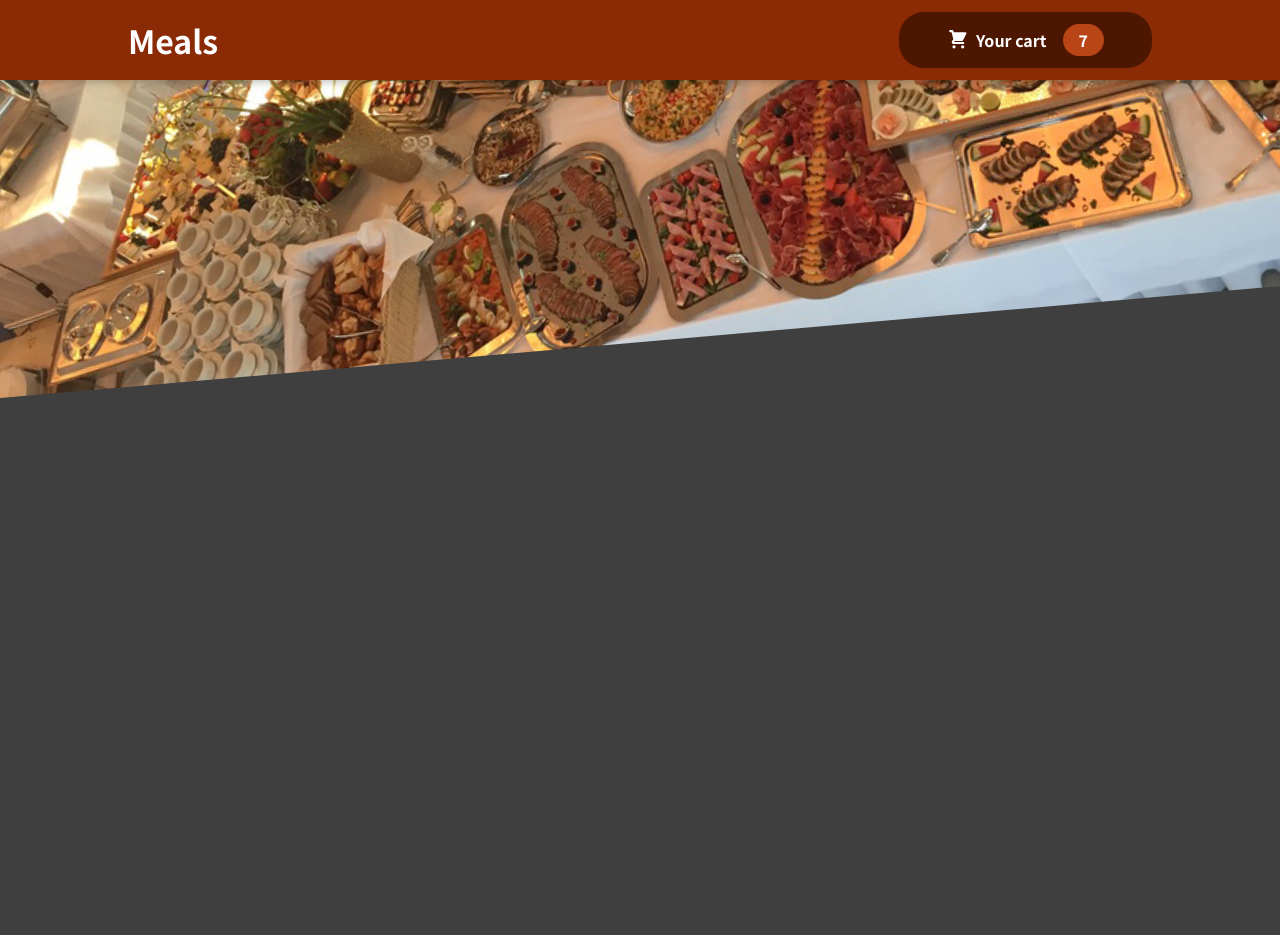
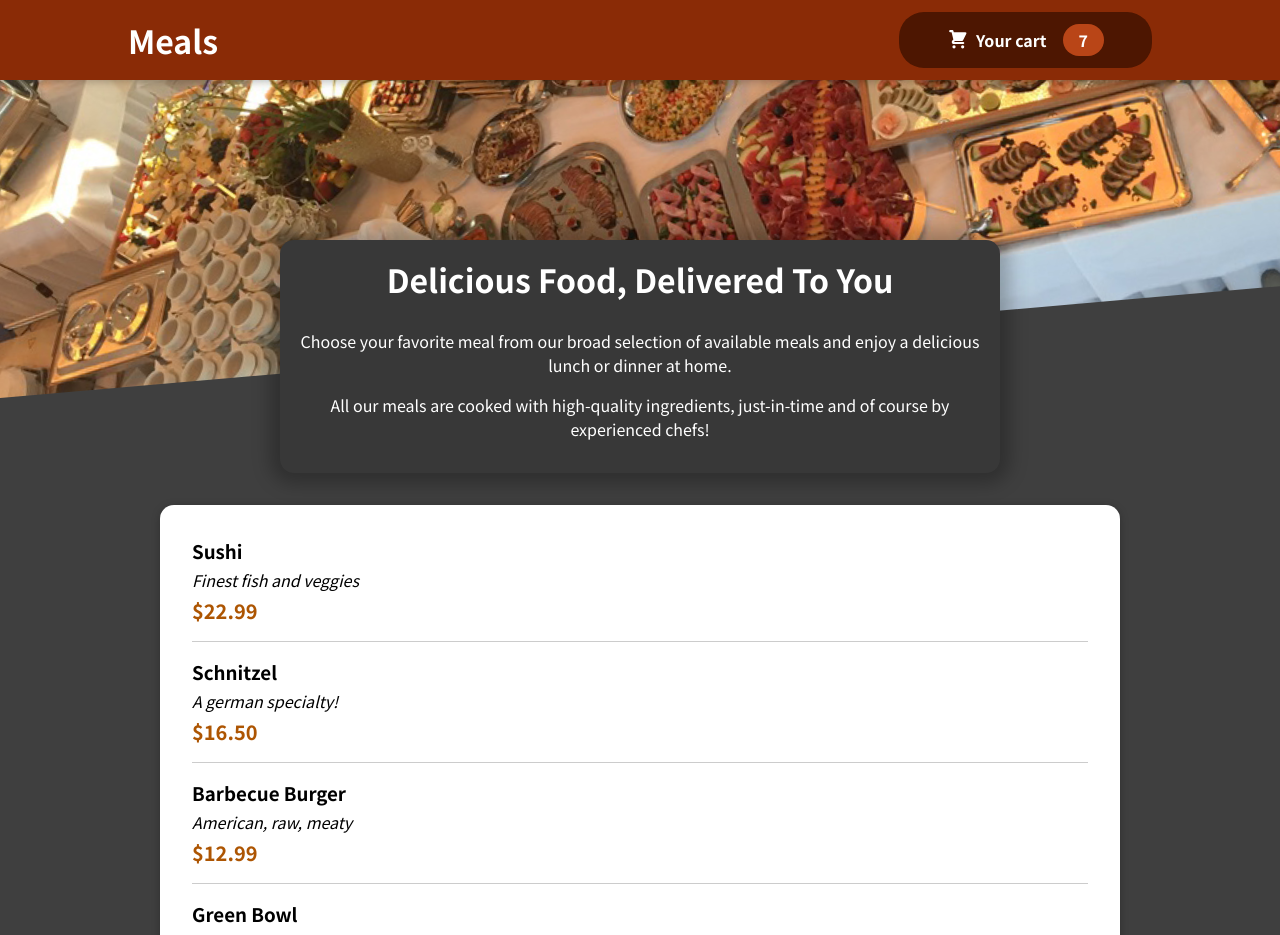
Before and after one commit to Cruelkid/food-order-app, a React (Create React App) app: page / in a window 1280 px wide. Shown: the top 935 px of the page. Before the commit the page ends 800 px from the top, so only its background shows below. Built offline with nearby package versions, Linux system fonts and the light colour scheme.

Commit message:
added components for meals list

```diff
--- a/src/App.js
+++ b/src/App.js
@@ -1,10 +1,14 @@
 import { Fragment } from "react";
 import Header from "./components/Layout/Header";
+import Meals from "./components/Meals/Meals";
 
 function App() {
   return (
     <Fragment>
       <Header />
+      <main>
+          <Meals />
+      </main>
     </Fragment>
   );
 }
--- /dev/null
+++ b/src/components/Meals/AvailableMeals.js
@@ -0,0 +1,52 @@
+import React from "react";
+import Card from "../UI/Card";
+import styles from "./AvailableMeals.module.css";
+import MealItem from "./MealItem/MealItem";
+
+const DUMMY_MEALS = [
+    {
+        id: "m1",
+        name: "Sushi",
+        description: "Finest fish and veggies",
+        price: 22.99,
+    },
+    {
+        id: "m2",
+        name: "Schnitzel",
+        description: "A german specialty!",
+        price: 16.5,
+    },
+    {
+        id: "m3",
+        name: "Barbecue Burger",
+        description: "American, raw, meaty",
+        price: 12.99,
+    },
+    {
+        id: "m4",
+        name: "Green Bowl",
+        description: "Healthy...and green...",
+        price: 18.99,
+    },
+];
+
+const AvailableMeals = () => {
+    return (
+        <section className={styles.meals}>
+            <Card>
+                <ul>
+                    {DUMMY_MEALS.map((meal) => (
+                        <MealItem
+                            key={meal.id}
+                            name={meal.name}
+                            description={meal.description}
+                            price={meal.price}
+                        />
+                    ))}
+                </ul>
+            </Card>
+        </section>
+    );
+};
+
+export default AvailableMeals;
--- /dev/null
+++ b/src/components/Meals/AvailableMeals.module.css
@@ -0,0 +1,24 @@
+.meals {
+    max-width: 60rem;
+    width: 90%;
+    margin: 2rem auto;
+    animation: meals-appear 1s ease-out forwards;
+}
+
+.meals ul {
+    list-style: none;
+    margin: 0;
+    padding: 0;
+}
+
+@keyframes meals-appear {
+    from {
+        opacity: 0;
+        transform: translateY(3rem);
+    }
+
+    to {
+        opacity: 1;
+        transform: translateY(0);
+    }
+}
--- /dev/null
+++ b/src/components/Meals/MealItem/MealItem.js
@@ -0,0 +1,19 @@
+import React from "react";
+import styles from "./MealItem.module.css";
+
+const MealItem = (props) => {
+    const price = `$${props.price.toFixed(2)}`;
+
+    return (
+        <li className={styles.meal}>
+            <div>
+                <h3 className={styles.name}>{props.name}</h3>
+                <div className={styles.description}>{props.description}</div>
+                <div className={styles.price}>{price}</div>
+            </div>
+            <div></div>
+        </li>
+    );
+};
+
+export default MealItem;
--- /dev/null
+++ b/src/components/Meals/MealItem/MealItem.module.css
@@ -0,0 +1,22 @@
+.meal {
+    display: flex;
+    justify-content: space-between;
+    margin: 1rem;
+    padding-bottom: 1rem;
+    border-bottom: 1px solid #ccc;
+}
+
+.meal h3 {
+    margin: 0 0 0.25rem 0;
+}
+
+.description {
+    font-style: italic;
+}
+
+.price {
+    margin-top: 0.25rem;
+    font-weight: bold;
+    color: #ad5502;
+    font-size: 1.25rem;
+}
--- /dev/null
+++ b/src/components/Meals/Meals.js
@@ -0,0 +1,12 @@
+import { Fragment } from "react";
+import AvailableMeals from "./AvailableMeals";
+import MealsSummary from "./MealsSummary";
+
+const Meals = props => {
+    return <Fragment>
+        <MealsSummary />
+        <AvailableMeals />
+    </Fragment>;
+};
+
+export default Meals;
--- /dev/null
+++ b/src/components/Meals/MealsSummary.js
@@ -0,0 +1,19 @@
+import styles from "./MealsSummary.module.css";
+
+const MealsSummary = () => {
+    return (
+        <section className={styles.summary}>
+            <h2>Delicious Food, Delivered To You</h2>
+            <p>
+                Choose your favorite meal from our broad selection of available
+                meals and enjoy a delicious lunch or dinner at home.
+            </p>
+            <p>
+                All our meals are cooked with high-quality ingredients,
+                just-in-time and of course by experienced chefs!
+            </p>
+        </section>
+    );
+};
+
+export default MealsSummary;
--- /dev/null
+++ b/src/components/Meals/MealsSummary.module.css
@@ -0,0 +1,18 @@
+.summary {
+    text-align: center;
+    max-width: 45rem;
+    width: 90%;
+    margin: auto;
+    margin-top: -10rem;
+    position: relative;
+    background-color: #383838;
+    color: white;
+    border-radius: 14px;
+    padding: 1rem;
+    box-shadow: 0 1px 18px 10px rgba(0, 0, 0, 0.25);
+}
+
+.summary h2 {
+    font-size: 2rem;
+    margin-top: 0;
+}
--- /dev/null
+++ b/src/components/UI/Card.js
@@ -0,0 +1,8 @@
+import React from 'react';
+import styles from "./Card.module.css";
+
+const Card = (props) => {
+    return <div className={styles.card}>{props.children}</div>;
+};
+
+export default Card;
--- /dev/null
+++ b/src/components/UI/Card.module.css
@@ -0,0 +1,6 @@
+.card {
+    padding: 1rem;
+    box-shadow: 0 2px 8px rgba(0, 0, 0, 0.25);
+    border-radius: 14px;
+    background-color: white;
+}
```
Also changed, not shown: 1 other file (tests, documents, lock files or other folders).
